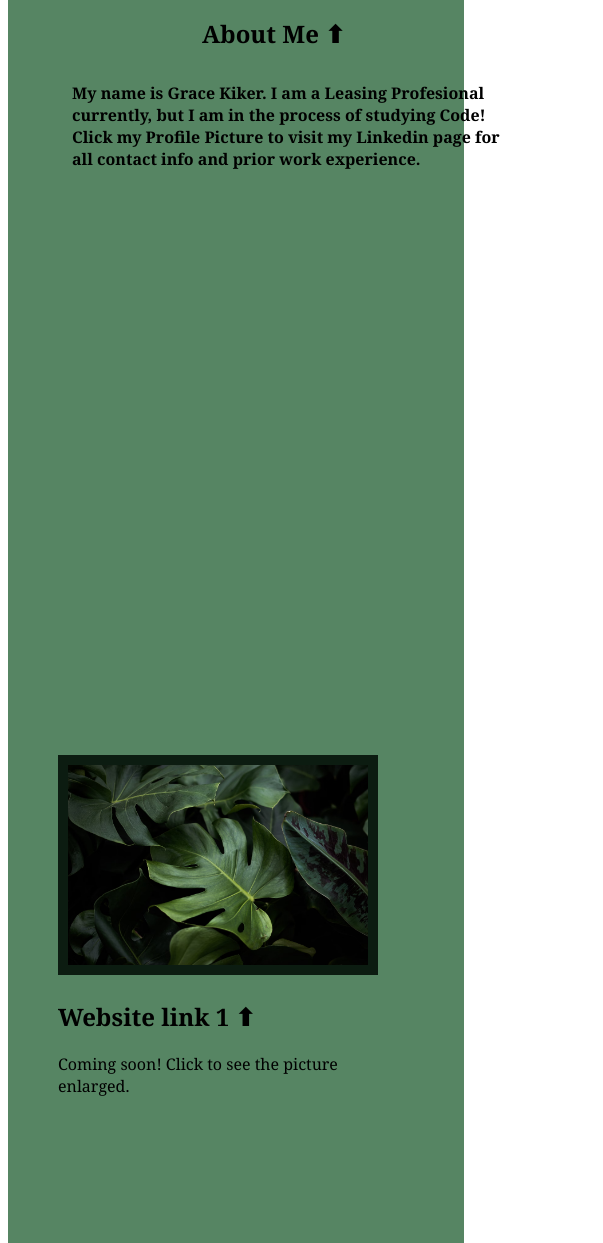
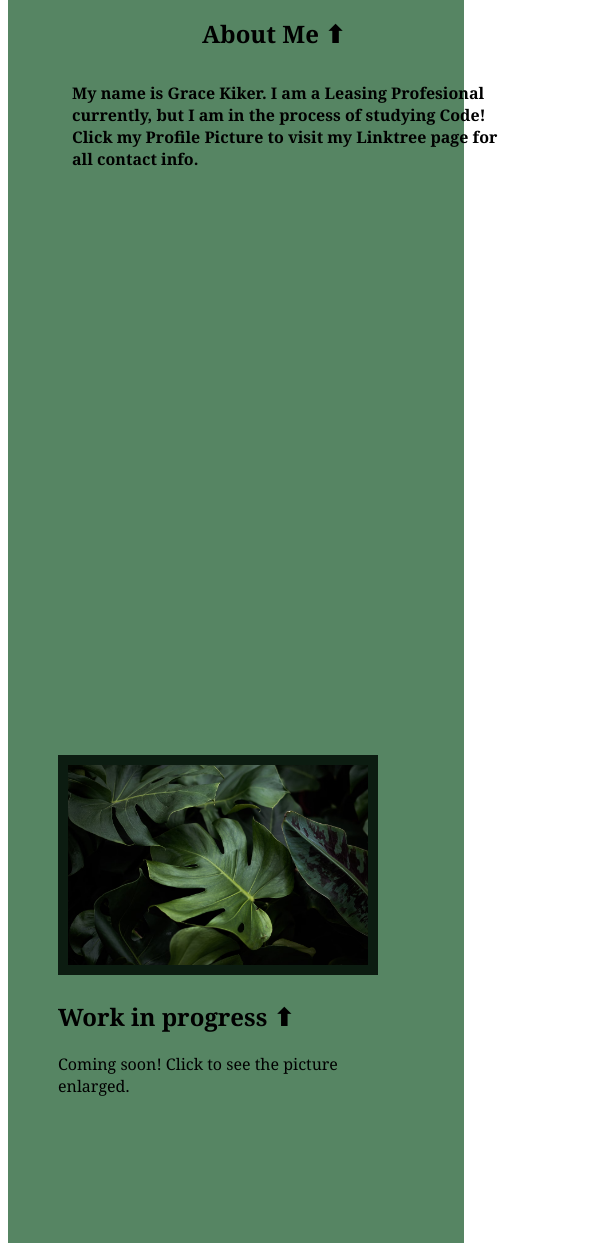
Before and after one commit to gracecatk/Challenge-2, a plain HTML site: page index.html in a window 1280 px wide. Shown: the part 557-1800 px from the top of the page, 0-603 px from the left. Drawn offline with Linux system fonts and the light colour scheme.

Commit message:
changed linked in to link tree, and changed some labels

```diff
--- a/index.html
+++ b/index.html
@@ -34,7 +34,7 @@
             <a href="https://images.unsplash.com/photo-1530049478161-0780526964f4?ixlib=rb-4.0.3&ixid=M3wxMjA3fDB8MHxwaG90by1wYWdlfHx8fGVufDB8fHx8fA%3D%3D&auto=format&fit=crop&w=2070&q=80">
             <img src="assets/images/plantNanny.PNG" class="img">
             </a>
-            <h2>Website link 1 ⬆</h2>
+            <h2>Work in progress ⬆</h2>
             <p>Coming soon! Click to see the picture enlarged.</p>
         </div>
 
@@ -42,19 +42,19 @@
             <a href="https://images.unsplash.com/photo-1688932621973-c3dc6da2a9ba?ixlib=rb-4.0.3&ixid=M3wxMjA3fDB8MHxwaG90by1wYWdlfHx8fGVufDB8fHx8fA%3D%3D&auto=format&fit=crop&w=2070&q=80">
             <img src="assets/images/mountain.PNG" class="img">
             </a>
-            <h2>Website Link 2 ⬆</h2>
+            <h2>Work in progress ⬆</h2>
             <p>Coming soon! Click to see the picture enlarged.</p>
         </div>
 
         <div class="pfp" id="linkedin-page">
-            <a href="https://www.linkedin.com/in/grace-kiker-b807041b7/" >
+            <a href="https://linktr.ee/gracecatk" >
             <img src="assets/images/me lol.jpg" class="pfpimg">
             </a>
             <h2>About Me ⬆</h2>
         </div>
 
         <div class="aboutme" id="about-me">
-            <p>My name is Grace Kiker. I am a Leasing Profesional currently, but I am in the process of studying Code! Click my Profile Picture to visit my Linkedin page for all contact info and prior work experience.
+            <p>My name is Grace Kiker. I am a Leasing Profesional currently, but I am in the process of studying Code! Click my Profile Picture to visit my Linktree page for all contact info.
             </p>
         </div>
 
```
